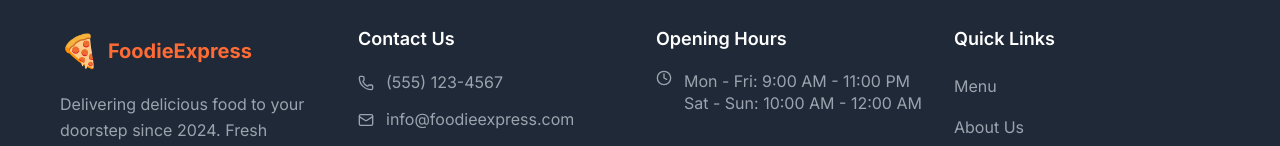
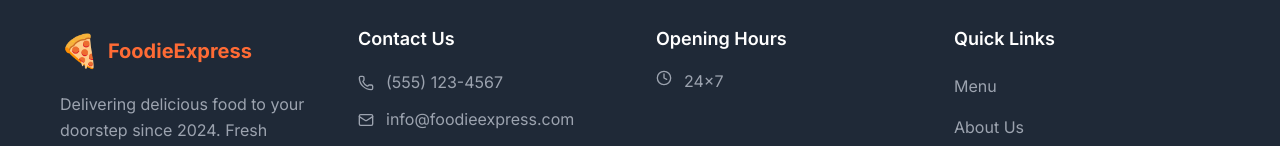
Before and after one commit to MAHIPAL-SINGH-RAWAT/food-ordering-website, a React (Vite) app: page / in a window 1280 px wide. Shown: the part 4971-5117 px from the top of the page. Built offline with nearby package versions, Linux system fonts and the light colour scheme.

Commit message:
Updated logo/favicon image

```diff
--- a/index.html
+++ b/index.html
@@ -1,8 +1,9 @@
-<!doctype html>
+<!DOCTYPE html>
 <html lang="en">
   <head>
     <meta charset="UTF-8" />
-    <link rel="icon" type="image/svg+xml" href="/vite.svg" />
+    <link rel="icon" type="image/png" href="\src\assets\foodieexpress24x7.png" />
+
     <meta name="viewport" content="width=device-width, initial-scale=1.0" />
     <title>Foodie Express 24x7</title>
   </head>
--- a/src/components/Footer.jsx
+++ b/src/components/Footer.jsx
@@ -62,8 +62,7 @@ const Footer = () => {
               <div className="hours-item">
                 <Clock size={16} />
                 <div>
-                  <p>Mon - Fri: 9:00 AM - 11:00 PM</p>
-                  <p>Sat - Sun: 10:00 AM - 12:00 AM</p>
+                  <p>24x7</p>
                 </div>
               </div>
             </div>
```
Also changed, not shown: src/assets/foodieexpress24x7.png (added).
